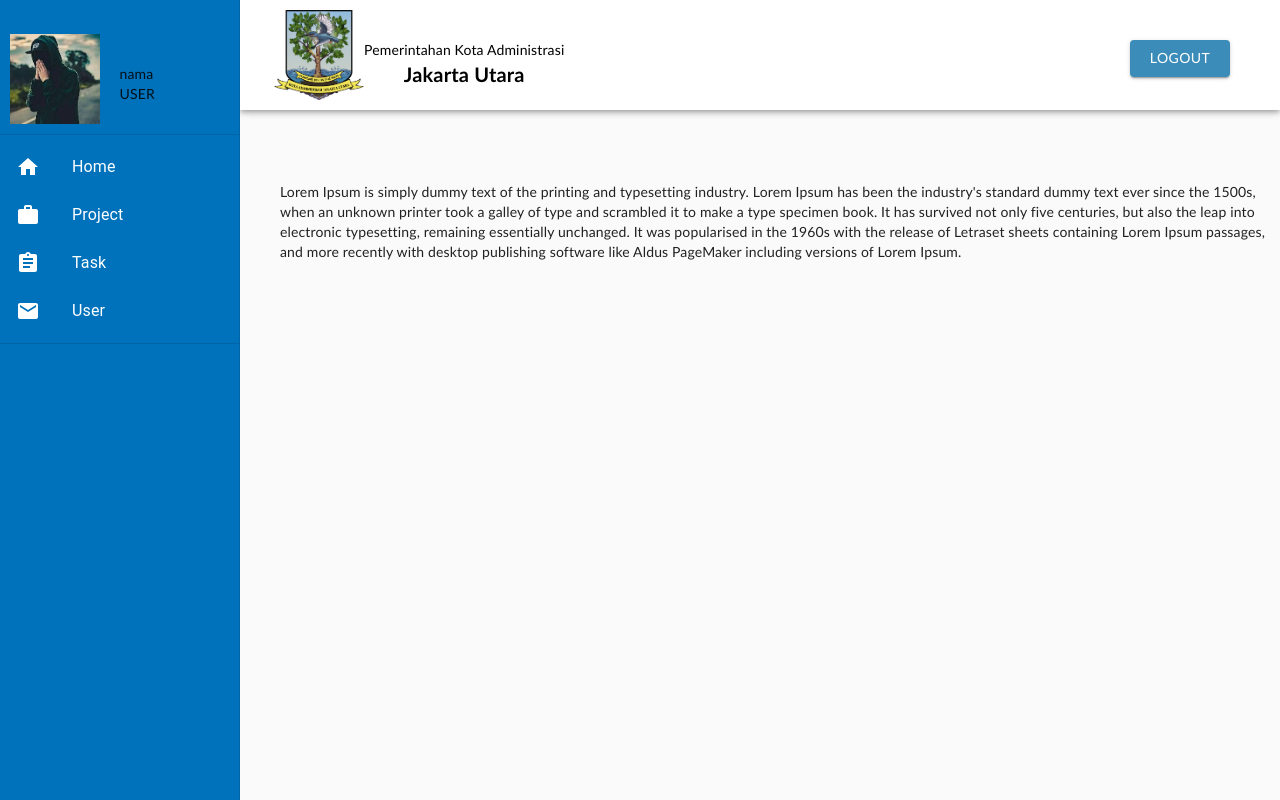
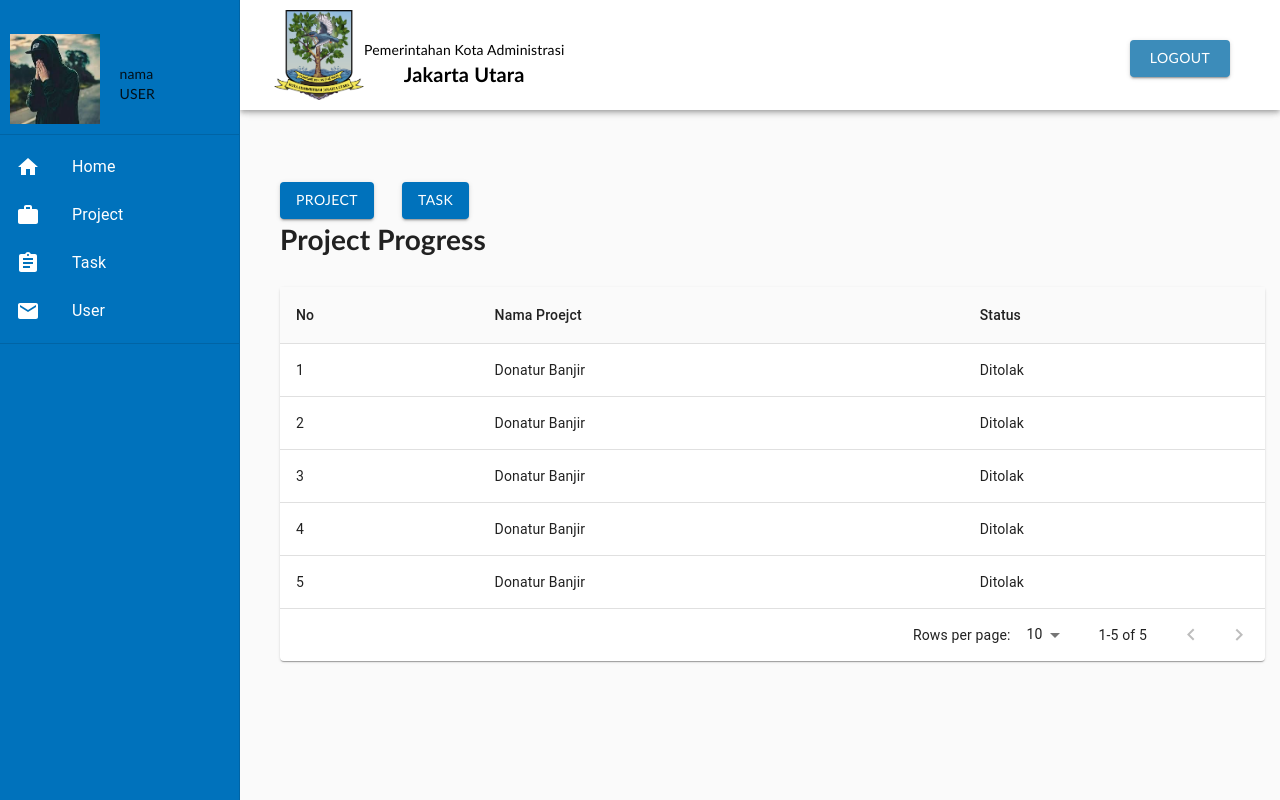
Before and after one commit to idrisyoga23/PKL, a React (Create React App) app in the folder frontend/: page / in a window 1280 px wide. Built offline with nearby package versions, Linux system fonts and the light colour scheme.

Commit message:
Table Homepage

```diff
--- a/frontend/src/Pages/HomePage/index.js
+++ b/frontend/src/Pages/HomePage/index.js
@@ -1,15 +1,114 @@
 import React from 'react'
-import { Wrapper } from './styles'
+import { Flex, Wrapper } from './styles'
 import Navbar from '../Navbar2'
 import './App.css'
+import { makeStyles } from '@material-ui/core/styles';
+import { Paper, Table, Button, TableBody, TableCell, TableContainer, TableHead, TablePagination, TableRow } from '@material-ui/core';
+
+const columns = [
+    { id: 'no', label: 'No', minWidth: 30 },
+    { id: 'nama_project', label: 'Nama Proejct', minWidth: 100 },
+    { id: 'status', label: 'Status', minWidth: 30 },
+
+
+  ];
+
+  function createData(no, nama_project, status) {
+    return { no, nama_project, status };
+  }
+
+  const rows = [
+    createData( 1, "Donatur Banjir", "Ditolak"),
+    createData( 2, "Donatur Banjir", "Ditolak"),
+    createData( 3, "Donatur Banjir", "Ditolak"),
+    createData( 4, "Donatur Banjir", "Ditolak"),
+    createData( 5, "Donatur Banjir", "Ditolak"),
+
+  ];
+
+  const useStyles = makeStyles({
+    root: {
+      width: '985px',
+      marginTop: '2em',
+    },
+    container: {
+      maxHeight: 440,
+    },
+  });
 
 const Homepage = () => {
+
+    const classes = useStyles();
+    const [page, setPage] = React.useState(0);
+    const [rowsPerPage, setRowsPerPage] = React.useState(10);
+
+    const handleChangePage = (event, newPage) => {
+      setPage(newPage);
+    };
+
+    const handleChangeRowsPerPage = (event) => {
+      setRowsPerPage(+event.target.value);
+      setPage(0);
+    };
+
     return (
         <>
-             <Navbar />
-             <Wrapper>
-             <p>Lorem Ipsum is simply dummy text of the printing and typesetting industry. Lorem Ipsum has been the industry's standard dummy text ever since the 1500s, when an unknown printer took a galley of type and scrambled it to make a type specimen book. It has survived not only five centuries, but also the leap into electronic typesetting, remaining essentially unchanged. It was popularised in the 1960s with the release of Letraset sheets containing Lorem Ipsum passages, and more recently with desktop publishing software like Aldus PageMaker including versions of Lorem Ipsum.</p>
-            </Wrapper>
+        <Navbar />
+        <Wrapper>
+          <Flex direction="row" className="btn_wrap" >
+              <Button variant="contained" color="primary">
+                  Project
+              </Button>
+              <Button variant="contained" color="primary" style={{marginLeft: '2em'}}>
+                  Task
+              </Button>
+          </Flex>
+          <h1>Project Progress</h1>
+          <Paper className={classes.root}>
+              <TableContainer className={classes.container}>
+                  <Table stickyHeader aria-label="sticky table">
+                  <TableHead>
+                      <TableRow>
+                      {columns.map((column) => (
+                          <TableCell
+                          key={column.id}
+                          align={column.align}
+                          style={{ minWidth: column.minWidth }}
+                          >
+                          {column.label}
+                          </TableCell>
+                      ))}
+                      </TableRow>
+                  </TableHead>
+                  <TableBody>
+                      {rows.slice(page * rowsPerPage, page * rowsPerPage + rowsPerPage).map((row) => {
+                      return (
+                          <TableRow hover role="checkbox" tabIndex={-1} key={row.code}>
+                          {columns.map((column) => {
+                              const value = row[column.id];
+                              return (
+                              <TableCell key={column.id} align={column.align}>
+                                  {column.format && typeof value === 'number' ? column.format(value) : value}
+                              </TableCell>
+                              );
+                          })}
+                          </TableRow>
+                      );
+                      })}
+                  </TableBody>
+                  </Table>
+              </TableContainer>
+              <TablePagination
+                  rowsPerPageOptions={[10, 25, 100]}
+                  component="div"
+                  count={rows.length}
+                  rowsPerPage={rowsPerPage}
+                  page={page}
+                  onPageChange={handleChangePage}
+                  onRowsPerPageChange={handleChangeRowsPerPage}
+              />
+          </Paper>
+      </Wrapper>
         </>
     )
 }
--- a/frontend/src/Pages/HomePage/styles.js
+++ b/frontend/src/Pages/HomePage/styles.js
@@ -10,13 +10,18 @@
     // height: 100%;
 `
 export const Wrapper = styled.div`
-*{
-    box-sizing: border-box;
-    margin: 0;
-    padding: 0;
-    font-family: 'Trebuchet MS', 'Lucida Sans Unicode', 'Lucida Grande', 'Lucida Sans', Arial, sans-serif;
-}
+// *{
+//     box-sizing: border-box;
+//     margin: 0;
+//     padding: 0;
+//     font-family: 'Trebuchet MS', 'Lucida Sans Unicode', 'Lucida Grande', 'Lucida Sans', Arial, sans-serif;
+// }
     margin-left: 20em;
     margin-top: 5em;
 
+    .btn_wrap{
+        button{
+            background-color: #0072BC;
+        }
+    }
 `
```
